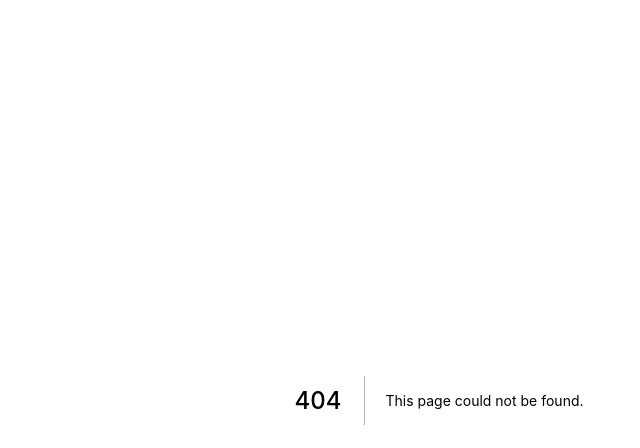
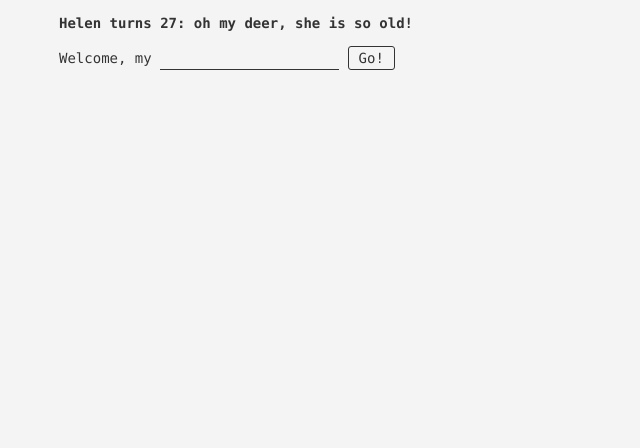
Before and after one commit to ilmente/helen, a Next.js app: page /index in a window 1280 px wide. Before the commit this address had no page. Shown: the top 448 px of the page, without its empty margins (201-841 px from the left). Built offline with nearby package versions, Linux system fonts and the light colour scheme.

Commit message:
door and lazy images implementations

```diff
--- /dev/null
+++ b/components/figure/style.css
@@ -0,0 +1,15 @@
+.figure {
+    display: block;
+    margin: 0;
+    padding: 0;
+    background-color: #eee;
+    text-align: center;
+}
+
+.image {
+    max-width: 100%;
+}
+
+.caption {
+    padding: 5px;
+}
--- /dev/null
+++ b/components/loader/style.css
@@ -0,0 +1,40 @@
+.container {
+    display: inline-block;
+    padding: 20px;
+}
+
+.loader {
+    display: inline-block;
+    position: relative;
+    width: 32px;
+    height: 32px;
+}
+
+.loader span {
+    position: absolute;
+    border: 3px solid #ccc;
+    opacity: 1;
+    border-radius: 50%;
+    animation: loader 1s cubic-bezier(0, 0.2, 0.8, 1) infinite;
+}
+
+.loader span:nth-child(2) {
+    animation-delay: -0.5s;
+}
+
+@keyframes loader {
+    0% {
+        top: 12px;
+        left: 12px;
+        width: 0;
+        height: 0;
+        opacity: 1;
+    }
+    100% {
+        top: -1px;
+        left: -1px;
+        width: 25px;
+        height: 25px;
+        opacity: 0;
+    }
+}
--- /dev/null
+++ b/layouts/main/index.js
@@ -0,0 +1,16 @@
+import Head from 'next/head'
+import './style.css'
+
+export default ({ title, children }) => (
+    <>
+        <Head>
+            <meta charSet="utf-8" />
+            <meta name="viewport" content="width=device-width, initial-scale=1" />
+            <meta name="robots" content="noindex, nofollow" />
+            <meta name="title" content={`${title} | ${process.env.site.name}`} />
+            <meta name="description" content={process.env.site.description} />
+            <title>{title} | {process.env.site.name}</title>
+        </Head>
+        <main>{children}</main>
+    </>
+)
--- /dev/null
+++ b/layouts/main/style.css
@@ -0,0 +1,35 @@
+body {
+    background: #f4f4f4;
+    font-family: menlo, sans-serif;
+    font-size: 14px;
+    color: #333;
+    line-height: 1.3;
+}
+
+input[type=text] {
+    display: inline-block;
+    padding: 2px 0;
+    border: none;
+    border-bottom: 1px solid #333;
+    background-color: transparent;
+    outline: none;
+    font: inherit;
+    color: inherit;
+}
+
+button {
+    display: inline-block;
+    padding: 2px 10px;
+    margin: 0 1ch;
+    border: 1px solid #333;
+    border-radius: 3px;
+    background-color: transparent;
+    outline: none;
+    font: inherit;
+    color: inherit;
+}
+
+main {
+    margin: auto;
+    max-width: 760px;
+}
--- a/next.config.js
+++ b/next.config.js
@@ -1,3 +1,21 @@
-module.exports = {
-    distDir: 'build'
-}
+const withCSS = require('@zeit/next-css')
+
+module.exports = withCSS({
+    distDir: 'build',
+    cssModules: true,
+    env: {
+        site: {
+            name: 'Test',
+            description: 'Bla bla bla'
+        },
+        auth: {
+            my: 'deer'
+        }
+    },
+    exportPathMap: async () => {
+        return {
+            '/': { page: '/index' },
+            '/baba': { page: '/baba' }
+        }
+    }
+})
--- a/package.json
+++ b/package.json
@@ -14,6 +14,7 @@
     "deploy": "next build && next export"
   },
   "dependencies": {
+    "@zeit/next-css": "^1.0.1",
     "next": "^8.0.3",
     "react": "^16.8.4",
     "react-dom": "^16.8.4"
--- a/pages/index.js
+++ /dev/null
@@ -1,3 +0,0 @@
-export default () => {
-    return <div>Welcome to next.js!</div>
-}
--- /dev/null
+++ b/pages/index/index.js
@@ -0,0 +1,35 @@
+import { useState } from 'react'
+import Router from 'next/router'
+import Main from '../../layouts/main'
+
+export default () => {
+    const [my, setMy] = useState('')
+    const [message, setMessage] = useState('')
+    const onChange = ({ target }) => setMy(target.value)
+    const onSubmit = (e) => {
+        e.preventDefault()
+
+        if (my != process.env.auth.my) {
+            setMessage('Nope!')
+            return
+        }
+
+        setMessage('')
+        Router.push('/baba')
+    }
+
+    return (
+        <Main title="Welcome">
+            <p>
+                <strong>Helen turns 27: oh my deer, she is so old!</strong>
+            </p>
+            <form onSubmit={onSubmit}>
+                <p>
+                    Welcome, my <input type="text" value={my} onChange={onChange} />
+                    <button type="submit">Go!</button>
+                </p>
+            </form>
+            <p>{message}</p>
+        </Main>
+    )
+}
```
Also changed, not shown: components/figure/index.js (added, +29 -0 lines), components/loader/index.js (added, +10 -0 lines), pages/baba/index.js (added, +13 -0 lines), 2 other files (tests, documents, lock files or other folders).
